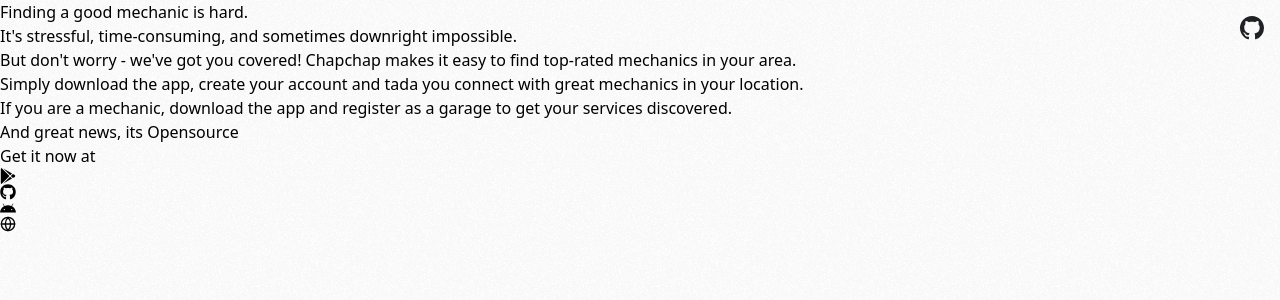
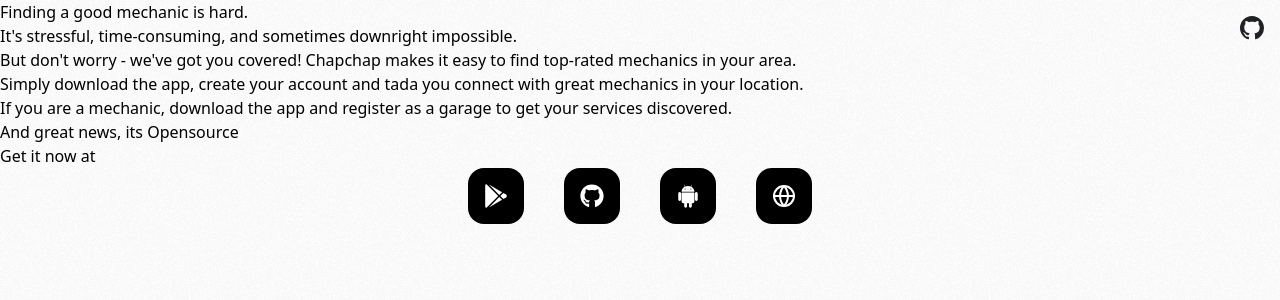
Before and after one commit to WalterBanda/c-web, a Next.js app: page / in a window 1280 px wide. Shown: the top 300 px of the page. Built offline with nearby package versions, Linux system fonts and the light colour scheme.

Commit message:
☕Marketing link buttons

```diff
--- a/components/home/index.tsx
+++ b/components/home/index.tsx
@@ -1,9 +1,22 @@
+/* eslint-disable react/no-unescaped-entities */
 import styles from './index.module.scss'
 import { VscGithubInverted } from 'react-icons/vsc'
 import { FaGithub, FaGooglePlay } from 'react-icons/fa'
-import { SiAndroid } from 'react-icons/si'
+import { DiAndroid } from 'react-icons/di'
 import { FiGlobe } from 'react-icons/fi'
 import Link from 'next/link'
+import { DOMAttributes } from 'react'
+
+function MarketingLinks({ children }: DOMAttributes<never>) {
+  return (
+    <Link
+      href='#'
+      className='text-[1.5rem] text-white p-4 bg-black rounded-2xl'
+    >
+      {children}
+    </Link>
+  )
+}
 
 function SlideText() {
   return (
@@ -32,19 +45,19 @@
         <p>And great news, its Opensource</p>
         <p>Get it now at</p>
       </div>
-      <div>
-        <Link href='#'>
+      <div className='flex flex-row items-center justify-center gap-10'>
+        <MarketingLinks>
           <FaGooglePlay />
-        </Link>
-        <Link href='#'>
+        </MarketingLinks>
+        <MarketingLinks>
           <FaGithub />
-        </Link>
-        <Link href='#'>
-          <SiAndroid />
-        </Link>
-        <Link href='#'>
+        </MarketingLinks>
+        <MarketingLinks>
+          <DiAndroid />
+        </MarketingLinks>
+        <MarketingLinks>
           <FiGlobe />
-        </Link>
+        </MarketingLinks>
       </div>
     </div>
   )
```
